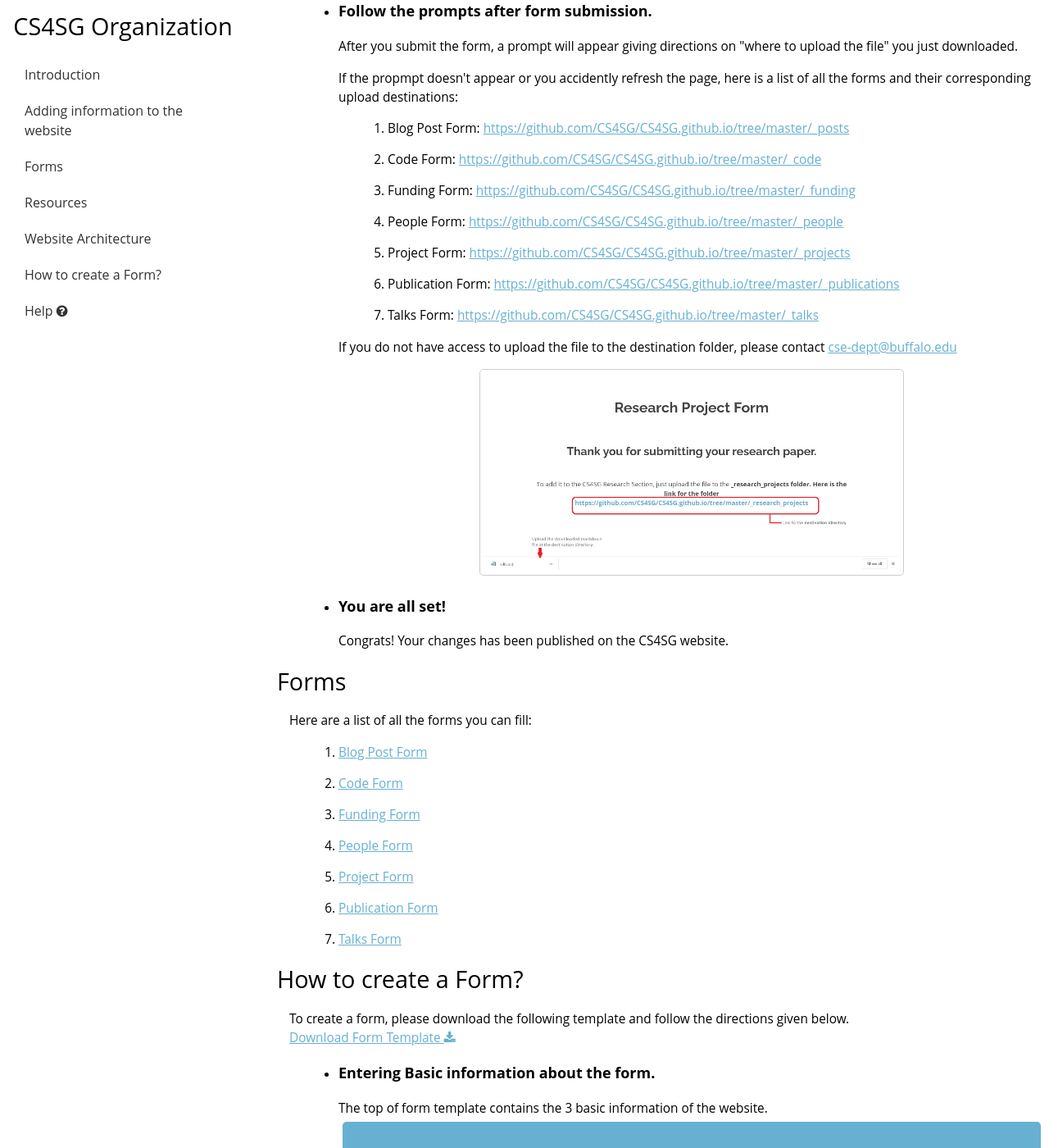
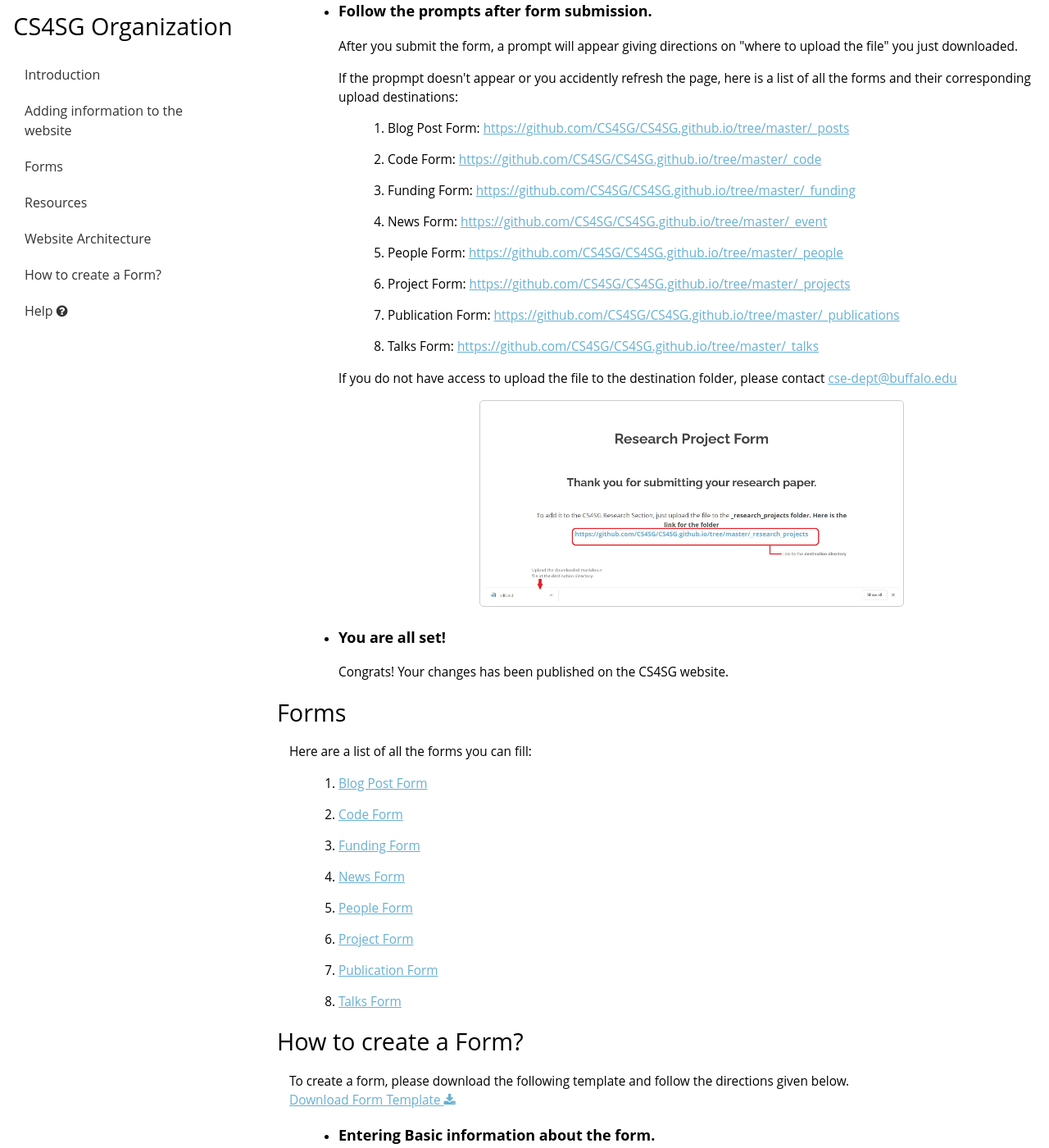
Before and after one commit to CS4SG/cs4sg_organization.github.io, a Jekyll site: the page built from index.html, in a window 1280 px wide and 1400 px high, scrolled down 822 px. Shown: the whole window at 82% size. Built offline with Jekyll 4.4.1, drawn with Linux system fonts in a browser that asks for light colours; some of the changed lines change nothing that is shown.

Commit message:
news form

```diff
--- /dev/null
+++ b/_forms/news_form.html
@@ -0,0 +1,241 @@
+---
+layout: form
+title: News Form
+upload: https://github.com/CS4SG/CS4SG.github.io/tree/master/_event
+destination_layout: news
+---
+
+<center>
+<div id = "after_submission">
+        <iframe src="/people.html" style="display:none;"></iframe>
+        <iframe src="/research_project.html" style="display:none;"></iframe>
+        <iframe src="/education.html" style="display:none;"></iframe>
+        <iframe src="/courses.html" style="display:none;"></iframe>
+        <iframe src="/talks.html" style="display:none;"></iframe>
+
+
+    <div><input type="text" id="topic" placeholder="Enter Title" required="required"/></div>
+
+    <div>
+        <div style="padding: 12px; font: 17px Calibri; width: 100%; border: 1px solid #ccc; border-radius: 4px;">
+        <center><h5>Featured Image (Optional)</h5></center>
+        <br>
+
+        <p style="text-align:left">If you would like to use your own featured image, please upload it to the <a href="https://github.com/CS4SG/CS4SG.github.io/tree/master/assets/img/news_images" target="_blank">assets/img/news_images/</a> folder in the main website and enter the image's filename below. If you don't include an image, a default one will be shown on the blog page and no image will be shown on the individual news page.</p>
+
+        <div><input type="text" id="image" placeholder="Enter featured image filename e.g. sample.jpg"/></div>
+    </div></div>
+
+    <div><input type="text" id="article_url" placeholder="Enter Article URL" required="required"/></div>
+
+    <div>
+        <input type="date" id="event_date" placeholder="Enter event date" required="required"/><br/>
+    </div>
+
+    <div><input type="text" id="location" placeholder="Enter Location"/></div>
+
+    <div>
+    <div style="padding: 12px; font: 17px Calibri; width: 100%; border: 1px solid #ccc; border-radius: 4px;">
+    <center><h5>Choose Related People</h5></center><div id="peoples" class="hiddenCB"></div><input type="text" id="new_person" placeholder="Enter a new Person" style="width:50%"> &nbsp;
+    <input type="button" onclick="add_new('new_person','people', 'new_people_added');" value="Add Person" style="width:10%"> &nbsp; OR  &nbsp;
+    <input type="button" onclick="window.open('\/people_form.html')" value="Add to Organization">
+    <br /><br />
+    <ul id="new_people_added" style="font-weight: normal; text-align: left; padding: 10px;"><LH><b>Added non-organization Authors:</b></LH></ul>
+    </div></div>
+
+
+    <div>
+    <div style="padding: 12px; font: 17px Calibri; width: 100%; border: 1px solid #ccc; border-radius: 4px;">
+    <center><h5>Choose Related Research Projects</h5></center><div id="tagged" class="hiddenCB"></div>
+    </div></div>
+
+    <div>
+    <div style="padding: 12px; font: 17px Calibri; width: 100%; border: 1px solid #ccc; border-radius: 4px;">
+    <center><h5>Choose Related Publications</h5></center><div id="publish" class="hiddenCB"></div>
+    </div></div>
+
+    <div>
+    <div style="padding: 12px; font: 17px Calibri; width: 100%; border: 1px solid #ccc; border-radius: 4px;">
+    <center><h5>Choose Related Education Items</h5></center><div id="tag_edu" class="hiddenCB"></div>
+    </div></div>
+
+    <div>
+    <div style="padding: 12px; font: 17px Calibri; width: 100%; border: 1px solid #ccc; border-radius: 4px;">
+    <center><h5>Choose Related Courses</h5></center><div id="tag_courses" class="hiddenCB"></div>
+    </div></div>
+
+    <div>
+    <div style="padding: 12px; font: 17px Calibri; width: 100%; border: 1px solid #ccc; border-radius: 4px;">
+    <center><h5>Choose Related Internal Talks</h5></center><div id="talks" class="hiddenCB"></div>
+    </div></div>
+
+    <div>
+    <div style="padding: 12px; font: 17px Calibri; width: 100%; border: 1px solid #ccc; border-radius: 4px;">
+    <center><h5>Choose Related External Talks</h5></center><div id="speech" class="hiddenCB"></div>
+    </div></div>
+
+    <div>
+    <div style="padding: 12px; font: 17px Calibri; width: 100%; border: 1px solid #ccc; border-radius: 4px;">
+    <center><h5>Choose Related Fundings</h5></center><div id="funded" class="hiddenCB"></div>
+    </div></div>
+
+    <div>
+    <div style="padding: 12px; font: 17px Calibri; width: 100%; border: 1px solid #ccc; border-radius: 4px;">
+        <h5>News Description</h5>
+        <div><iframe src="../edit.html" style="border:0px; width:100%; min-height:50vh;"></iframe></div>
+    </div></div>
+
+        <center>
+        <div>
+            <input type="button" value="Generate MD File" onclick="saveFile(); after_submission()"/>
+        </div>
+        </center>
+</div>
+</center>
+
+
+<script>
+    window.onload = function() {
+      if(!window.location.hash) {
+          window.location = window.location + '#loaded';
+          window.location.reload();
+      }
+    }
+
+
+      let saveFile = () => {
+
+          // Get the data from each element on the form.
+          const topic = document.getElementById('topic').value;
+          const image = document.getElementById('image').value;
+          var article_url = document.getElementById('article_url').value;
+          var event_date = document.getElementById('event_date').value;
+          var location = document.getElementById('location').value;
+          var msg = String(localStorage.getItem("saved_research_html"));
+          var mixed_talks = talks.concat(speech)
+
+          // This variable stores all the data.
+          let data =
+              "---"+"\n"+
+              "layout: news"+"\n"+
+              "title: "+topic+"\n"+
+              "date: "+event_date+"\n"+
+              "location: "+location+"\n"+
+              "tagged_people: "+people.toString()+"\n"+
+              "tagged_projects: "+res_topics.toString()+"\n"+
+              "tagged_publications: "+publications.toString()+"\n"+
+              "image: "+"https://cs4sg.github.io/assets/img/news_images/"+image+"\n"+
+              "article_url: "+article_url+"\n"+
+              "tagged_education: "+education.toString()+"\n"+
+              "tagged_courses: "+courses.toString()+"\n"+
+              "tagged_funding: "+funding.toString()+"\n"+
+              "tagged_talks: "+mixed_talks.toString()+"\n"+
+              "key: "+topic+"\n"+
+              "description: "+msg+"\n"+"---"
+
+
+
+          // Convert the text to BLOB.
+          const textToBLOB = new Blob([data], { type: 'text/plain' });
+          const sFileName = topic+'.md';	   // The file to save the data.
+
+          let newLink = document.createElement("a");
+          newLink.download = sFileName;
+
+          if (window.webkitURL != null) {
+              newLink.href = window.webkitURL.createObjectURL(textToBLOB);
+          }
+          else {
+              newLink.href = window.URL.createObjectURL(textToBLOB);
+              newLink.style.display = "none";
+              document.body.appendChild(newLink);
+          }
+
+          newLink.click();
+      }
+
+      function after_submission(){
+        document.getElementById("after_submission").innerHTML = "<br><br><center><table width='80%'><h2>Thank you for submitting your publication.</h2><br><br> To add it to the CS4SG Research Section, just upload the file to the <b>_publications<b> folder. Here is the link for the folder <br><a href = 'https://github.com/CS4SG/CS4SG.github.io/tree/master/_event' target='_blank'>https://github.com/CS4SG/CS4SG.github.io/tree/master/_event</a></table></center>"
+      }
+
+    var res_topics = tagger(getdata("/projects.html"), 'tagged', "t");
+    var people = tagger(getdata("/people.html"), 'peoples', "v");
+    var courses = tagger(getdata("/courses.html"), 'tag_courses', "c");
+    var talks = tagger(getdata("/talks.html"), 'talks', "talk");
+    var publications = tagger(getdata("/publications.html"), 'publish', "publ");
+    var funding = tagger(getdata("/funding.html"), 'funded', "funds");
+    var speech = tagger(getdata("/speech.html"), 'speech', "speak");
+
+
+    function tagger(t, inside, samp_func){
+      var people_checked = []
+      var people_arr = t.split(",")
+
+      var i=0;
+      function add(ids, parent){
+        i++;
+        var node = document.createElement('div');
+        node.innerHTML = '<input type="checkbox" id="' + ids + '" onChange="'+samp_func+'(this)" name="check' + i + '"><label for="' + ids + '">'+ ids +'</label>&nbsp; &nbsp;';
+        document.getElementById(parent).appendChild(node);
+      }
+
+      for (e of people_arr) {
+        add(e, inside)
+      }
+
+      function remove(array, element) {
+        const index = array.indexOf(element);
+        array.splice(index, 1);
+      }
+
+      window[samp_func] = function(item){
+        if(people_checked.includes(item.id)){
+          remove(people_checked,item)
+        }
+        else{
+          people_checked.push(String(item.id))
+        }
+        console.log(people_checked)
+      }
+      return people_checked
+    }
+
+    function add_new(id, list_name, ul_name){
+      var n = document.getElementById(id).value
+      if(n != ""){
+        eval(String(list_name)+".push('"+n+"')");
+          var node = document.createElement("li");
+          node.onclick = function() {this.parentNode.removeChild(this);};
+          var textnode = document.createTextNode(n);
+          node.appendChild(textnode);
+          document.getElementById(ul_name).appendChild(node);
+        document.getElementById(id).value = "";
+      }
+      else{
+
+      }
+    }
+
+    function add_tag(){
+        s2 = String(document.getElementById('topic').value)
+        if(res_topics.includes(s2)){
+        }
+        else{
+          res_topics.push(s2);
+        }
+      }
+
+    function getdata(file){
+        $.get(file, function(result){
+            var obj = $(result).find('script');
+            var page1X = $(result).find('div.myData').data('x');
+            if(page1X != null){
+                sessionStorage.setItem(file, page1X);
+            }
+            else{
+                window.location.reload();
+            }
+        });
+        return(String(sessionStorage.getItem(file)));
+    }
+</script>
--- a/_layouts/form.html
+++ b/_layouts/form.html
@@ -29,7 +29,6 @@
   <!-- Template Main JS File -->
   <script src="{{ "assets/js/main.js" | relative_url }}"></script>
 
-
 </body>
 
 </html>
```
Also changed, not shown: index.html (line endings or trailing spaces).
